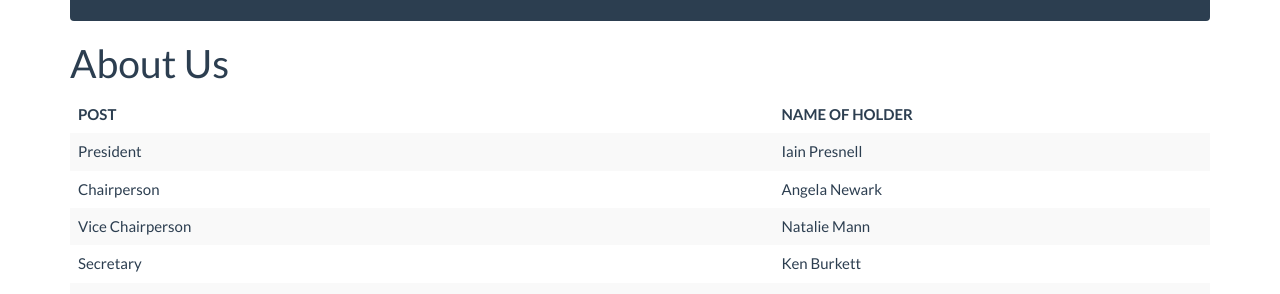
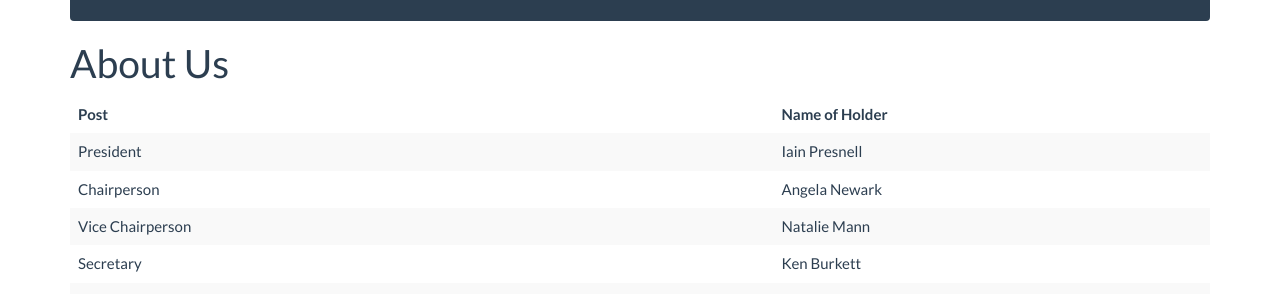
Before and after one commit to chrisnewark/chrisnewark.github.io, a Jekyll site: the page built from about-us/index.md, in a window 1280 px wide. Shown: the part 239-533 px from the top of the page. Built offline with Jekyll 4.4.1, drawn with Linux system fonts in a browser that asks for light colours.

Commit message:
Changed table headers

```diff
--- a/about-us/index.md
+++ b/about-us/index.md
@@ -4,7 +4,7 @@ title: About Us
 navigation-position: 2
 ---
 
-| POST                                          | NAME OF HOLDER            |
+| Post                                          | Name of Holder            |
 | :-----                                        | :-------------            |
 | President                                     | Iain Presnell             |
 | Chairperson                                   | Angela Newark             |
```
